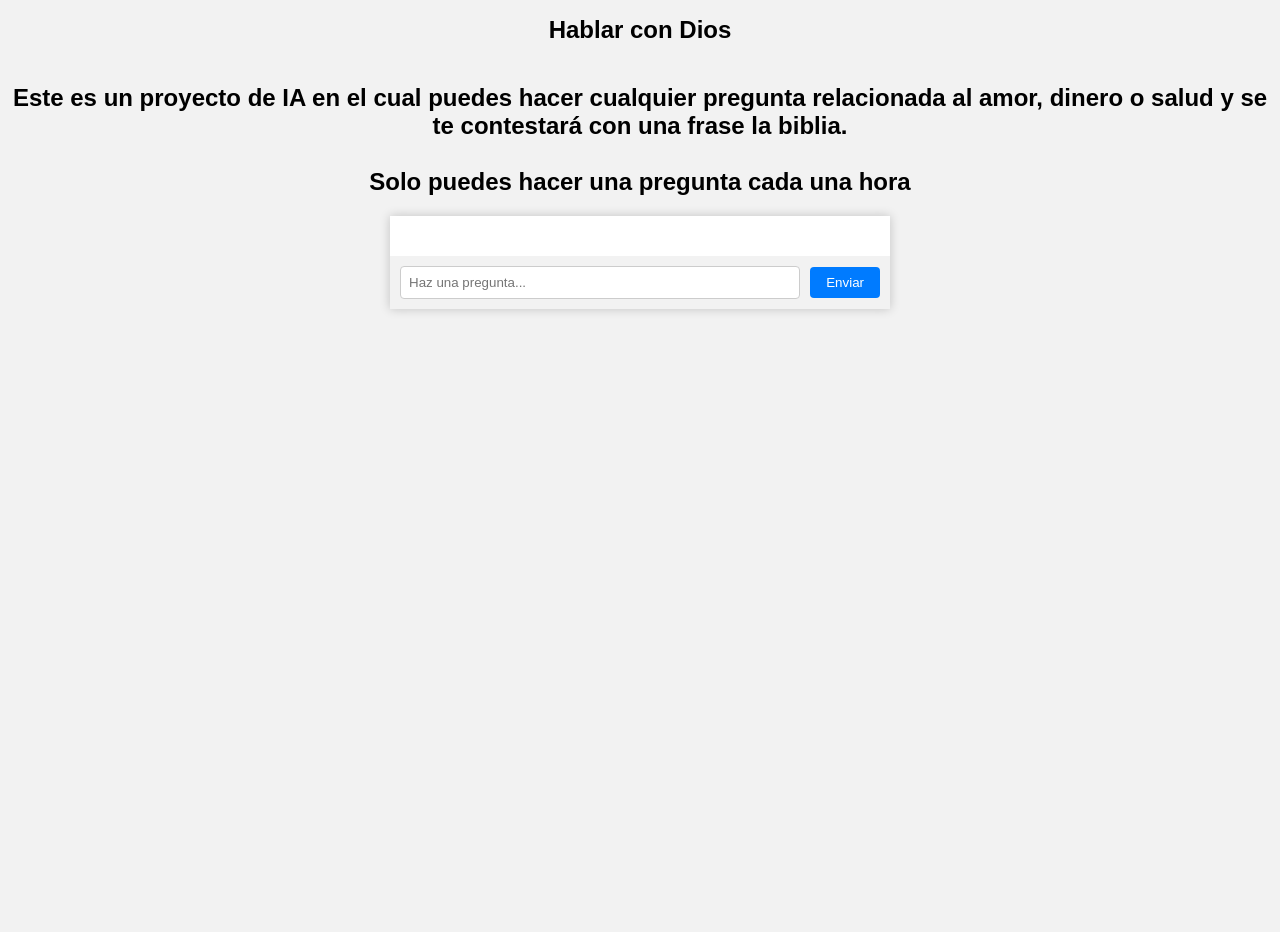
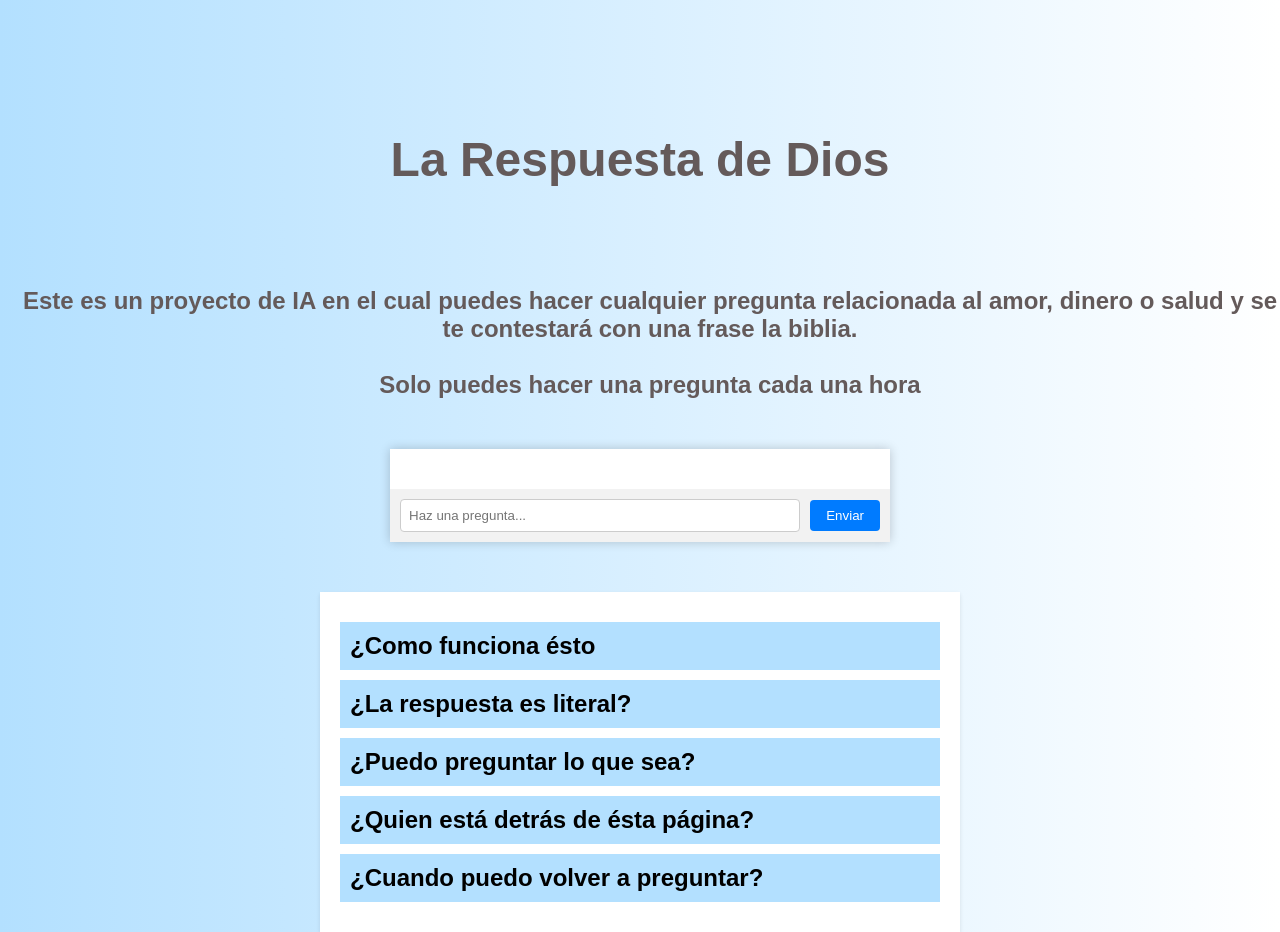
Before and after one commit to Nicomontviv/chatGod, a plain HTML site: page index.html in a window 1280 px wide. Before the commit the page ends 800 px from the top, so only its background shows below. Drawn offline with Linux system fonts and the light colour scheme.

Commit message:
Add files via upload

```diff
--- a/bard-style.css
+++ b/bard-style.css
@@ -1,19 +1,47 @@
-body {
+
+  body {
+    background-color: #f0f0f0; /* Color de fondo gris */
+    background-image: linear-gradient(90deg, #ffffff, #b3e0ff, #ffffff); /* Gradiente de luces celeste y blanco */
+    background-size: 200% 200%; /* Tamaño del gradiente, ajusta según desees */
+    animation: moving-lights 10s linear infinite; /* Duración, tipo de animación e infinito */
     font-family: Arial, sans-serif;
-    background-color: #f2f2f2;
     margin: 0;
     padding: 0;
   }
-  .titulo-principal , .aclaraciones{
-    color: black;
+
+  @keyframes moving-lights {
+    0% {
+      background-position: 0 50%; /* Inicio de la animación, posición inicial */
+    }
+    50% {
+      background-position: 100% 50%; /* Mitad de la animación, posición final hacia la derecha */
+    }
+    100% {
+      background-position: 0 50%; /* Final de la animación, posición inicial nuevamente */
+    }
+  }
+  .titulo-principal{
+    color: rgb(100, 90, 90);
+    text-align: center;
+    font-size: 48px;
+    font-weight: bold;
+    margin-bottom: 10px;
+    padding-top: 100px;
+    padding-bottom: 60px;
+  }
+
+  .aclaraciones{
+    color: rgb(100, 90, 90);
     text-align: center;
     font-size: 24px;
     font-weight: bold;
     margin-bottom: 10px;
+    margin-left: 20px;
   }
+
   .chat-container {
     max-width: 500px;
-    margin: 20px auto;
+    margin: 50px auto;
     background-color: #fff;
     box-shadow: 0 0 10px rgba(0, 0, 0, 0.2);
   }
@@ -61,7 +89,7 @@ body {
   }
 
   .message.user {
-    background-color: #007bff;
+    background-color: #78b8fc;
     color: #fff;
     align-self: flex-start;
   }
@@ -90,3 +118,29 @@ body {
       opacity: 1;
     }
   }
+
+  .faq {
+
+    max-width: 600px;
+    margin: 0 auto;
+    padding: 20px;
+    background-color: #ffffff;
+    box-shadow: 0 2px 4px rgba(0, 0, 0, 0.1);
+  }
+
+  .question {
+    cursor: pointer;
+    color: #000;
+    background-color: #b3e0ff;
+    padding: 10px;
+    margin: 10px 0;
+  }
+
+  .answer {
+    display: none;
+    padding: 10px;
+    color: #333;
+    background-color: #f0f0f0;
+    font-size: 24px;
+    font-family: Impact, Haettenschweiler, 'Arial Narrow Bold', sans-serif;
+  }
--- /dev/null
+++ b/faq.js
@@ -0,0 +1,13 @@
+const questions = document.querySelectorAll('.question');
+
+questions.forEach(question => {
+  question.addEventListener('click', () => {
+    const answer = question.nextElementSibling;
+
+    if (answer.style.display === 'block') {
+      answer.style.display = 'none';
+    } else {
+      answer.style.display = 'block';
+    }
+  });
+});
--- a/index.html
+++ b/index.html
@@ -7,7 +7,7 @@
   <link rel="stylesheet" href="bard-style.css">
 </head>
 <body>
-    <h1 class="titulo-principal"> Hablar con Dios</h1>
+    <h1 class="titulo-principal"> La Respuesta de Dios</h1>
     <h5 class="aclaraciones">Este es un proyecto de IA en el cual puedes hacer cualquier pregunta relacionada al amor, dinero o salud y se te contestará con una frase la biblia. <br>
     <br>Solo puedes hacer una pregunta cada una hora <br></h5>
   <div class="chat-container">
@@ -22,6 +22,23 @@
     </div>
   </div>
 
+  <div class="faq">
+    <h2 class="question">¿Como funciona ésto</h2>
+    <div class="answer">Puedes realizar una pregunta y se te va a contestar con un versículo de la biblia. </div>
+
+    <h2 class="question">¿La respuesta es literal?</h2>
+    <div class="answer">No, como todo versículo de la biblia, es una metáfora de libre interpretación.</div>
+
+    <h2 class="question">¿Puedo preguntar lo que sea?</h2>
+    <div class="answer">Puedes pregutnar lo que quieras, te recomendamos buscar algo relacionado con el amor, el dinero o la salud. </div>
+
+    <h2 class="question">¿Quien está detrás de ésta página?</h2>
+    <div class="answer"><a href="www.linkedin.com/in/nicolás-montanari-3a58191b8">YO</a></div>
+
+    <h2 class="question">¿Cuando puedo volver a preguntar?</h2>
+    <div class="answer">Puedes realizar una pregunta cada una hora.</div>
+  </div>
+   <script src="faq.js"></script>
   <script src="bard-script.js"></script>
 </body>
 </html>
```
